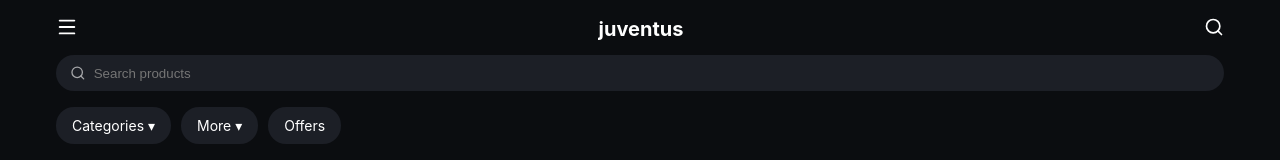
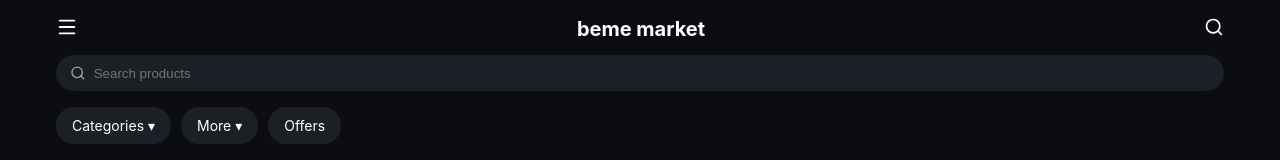
Before and after one commit to Orderion/Beme-Market, a React (Vite) app in the folder Beme-Frontend/: page / in a window 1280 px wide. Shown: the top 160 px of the page. Built offline with nearby package versions, Linux system fonts and the light colour scheme.

Commit message:
Updated Home UI to match design 3

```diff
--- a/Beme-Frontend/src/pages/Home.jsx
+++ b/Beme-Frontend/src/pages/Home.jsx
@@ -17,7 +17,7 @@ export default function Home() {
           <Menu size={22} />
         </button>
 
-        <h1 className="logo">juventus</h1>
+        <h1 className="logo">Beme Market</h1>
 
         <button className="icon-btn">
           <Search size={20} />
```
